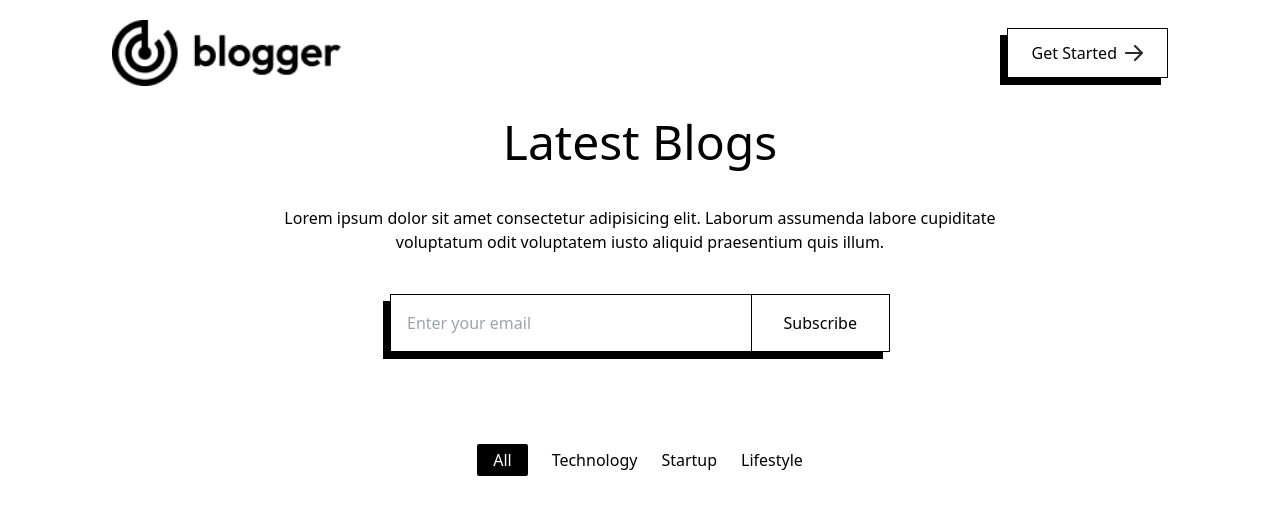
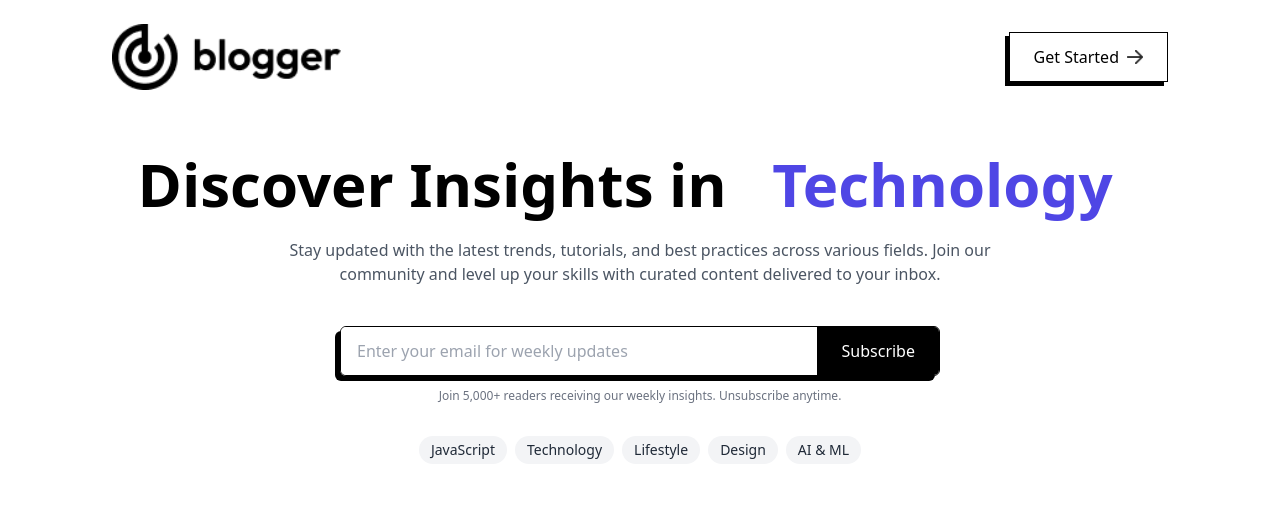
Before and after one commit to piyushstacks/nextBlogApp, a Next.js app: page / in a window 1280 px wide. Shown: the top 514 px of the page. Built offline with nearby package versions, Linux system fonts and the light colour scheme; no server answers; the database is empty.

Commit message:
added the animation and handled bugs

```diff
--- a/components/BlogList.jsx
+++ b/components/BlogList.jsx
@@ -10,7 +10,7 @@ const BlogList = ({title}) => {
     const fetchBlogs = async () =>{
       const response = await axios.get('/api/blog');
       setBlogs(response.data.blogs);
-      console.log(response.data.blogs);
+      // console.log(response.data.blogs);
     }
 
     useEffect(()=>{
--- a/components/Header.jsx
+++ b/components/Header.jsx
@@ -1,22 +1,59 @@
 "use client";
-import React, { useState } from 'react';
+import React, { useState, useEffect } from 'react';
 import Image from 'next/image';
+import Link from 'next/link';
 import { assets } from '@/assets/assets';
 import axios from 'axios';
 import { toast } from 'react-toastify';
 
 const Header = () => {
   const [email, setEmail] = useState("");
+  const [isSubmitting, setIsSubmitting] = useState(false);
+  const [topicIndex, setTopicIndex] = useState(0);
+  const [fadeState, setFadeState] = useState("in");
+
+  // Topics to cycle through
+  const topics = [
+    "Web Development",
+    "Technology",
+    "Lifestyle",
+    "Programming",
+    "Design",
+    "AI & Machine Learning"
+  ];
+
+  // Animation effect for changing topics
+  useEffect(() => {
+    const intervalId = setInterval(() => {
+      // Start fade out
+      setFadeState("out");
+
+      // After fade out completes, change topic and fade in
+      setTimeout(() => {
+        setTopicIndex((prevIndex) => (prevIndex + 1) % topics.length);
+        setFadeState("in");
+      }, 500); // Match this with the CSS transition duration
+
+    }, 3000); // Change topic every 3 seconds
+
+    return () => clearInterval(intervalId);
+  }, [topics.length]);
 
   const onSubmitHandler = async (e) => {
     e.preventDefault();
+    if (!email) {
+      toast.error("Please enter your email address");
+      return;
+    }
+
+    setIsSubmitting(true);
     try {
       const formData = new FormData();
       formData.append("email", email);
 
       const response = await axios.post("/api/email", formData, {
         headers: {
-          "Content-Type": "multipart/form-data",  // ✅ Important for FormData
+          "Content-Type": "multipart/form-data",
         },
       });
 
@@ -29,52 +66,83 @@ const Header = () => {
     } catch (error) {
       toast.error("An error occurred. Please try again.");
       console.error("Email submission error:", error);
+    } finally {
+      setIsSubmitting(false);
     }
   };
 
   return (
-    <div className="py-5 px-5 md:px-12 lg:px-28">
+    <header className="py-6 px-5 md:px-12 lg:px-28">
+      {/* Navigation Bar */}
       <div className="flex justify-between items-center">
+        <Link href="/">
           <Image
             src={assets.logo}
             width={180}
-          alt="Company Logo"
+            alt="Blog Logo"
             className="w-[130px] sm:w-[180px] md:w-[200px] lg:w-[230px]"
           />
+        </Link>
 
-        <button className="flex items-center gap-2 font-medium py-1 px-3 sm:py-3 sm:px-6 border-black border border-solid shadow-[-7px_7px_0px_#000000]">
+        <Link href="/sign-in" className="flex items-center gap-2 font-medium py-2 px-4 sm:py-3 sm:px-6 border-black border border-solid shadow-[-4px_4px_0px_#000000] hover:shadow-[-2px_2px_0px_#000000] hover:translate-x-[2px] hover:translate-y-[2px] transition-all bg-white">
           Get Started
-          <Image src={assets.arrow} alt="Arrow Icon" />
-        </button>
+          <Image src={assets.arrow} alt="Arrow Icon" width={16} height={16} />
+        </Link>
       </div>
 
-      <div className="text-center my-8">
-        <h1 className="text-3xl sm:text-5xl font-medium">Latest Blogs</h1>
-        <p className="mt-10 max-w-[740px] mx-auto text-xs sm:text-base">
-          Lorem ipsum dolor sit amet consectetur adipisicing elit. Laborum assumenda labore cupiditate voluptatum odit voluptatem iusto aliquid praesentium quis illum.
+      {/* Hero Section */}
+      <div className="text-center my-12 md:my-16">
+        <h1 className="text-3xl sm:text-5xl md:text-6xl font-bold leading-tight">
+          Discover Insights in{" "}
+          <span
+            className={`text-indigo-600 inline-block min-w-[280px] sm:min-w-[400px] transition-opacity duration-500 ${fadeState === "out" ? "opacity-0" : "opacity-100"}`}
+          >
+            {topics[topicIndex]}
+          </span>
+        </h1>
+
+        <p className="mt-6 max-w-[740px] mx-auto text-sm sm:text-base text-gray-600">
+          Stay updated with the latest trends, tutorials, and best practices across various fields.
+          Join our community and level up your skills with curated content delivered to your inbox.
         </p>
 
-        {/* Fixed: onSubmit moved to <form> */}
+        {/* Email Subscription Form */}
+        <div className="mt-10 max-w-[600px] mx-auto">
           <form
-          className="flex justify-between max-w-[500px] scale-75 sm:scale-100 mx-auto mt-10 border border-black shadow-[-7px_7px_0px_#000000]"
+            className="flex flex-col sm:flex-row justify-between mx-auto border border-black rounded-md overflow-hidden shadow-[-5px_5px_0px_#000000]"
             onSubmit={onSubmitHandler}
           >
             <input
               onChange={(e) => setEmail(e.target.value)}
               value={email}
               type="email"
-            placeholder="Enter your email"
-            className="pl-4 outline-none w-full"
+              placeholder="Enter your email for weekly updates"
+              className="pl-4 py-3 outline-none w-full bg-white"
+              required
             />
             <button
               type="submit"
-            className="border-l border-black py-4 px-4 sm:px-8 active:bg-gray-600 active:text-white"
+              disabled={isSubmitting}
+              className={`border-t sm:border-t-0 sm:border-l border-black py-3 px-6 font-medium bg-black text-white hover:bg-gray-800 transition-colors ${isSubmitting ? 'opacity-70 cursor-not-allowed' : ''}`}
             >
-            Subscribe
+              {isSubmitting ? 'Subscribing...' : 'Subscribe'}
             </button>
           </form>
+          <p className="text-xs text-gray-500 mt-3">
+            Join 5,000+ readers receiving our weekly insights. Unsubscribe anytime.
+          </p>
+        </div>
+
+        {/* Tags/Categories */}
+        <div className="mt-8 flex flex-wrap justify-center gap-2">
+          <span className="px-3 py-1 bg-gray-100 text-gray-800 text-sm rounded-full">JavaScript</span>
+          <span className="px-3 py-1 bg-gray-100 text-gray-800 text-sm rounded-full">Technology</span>
+          <span className="px-3 py-1 bg-gray-100 text-gray-800 text-sm rounded-full">Lifestyle</span>
+          <span className="px-3 py-1 bg-gray-100 text-gray-800 text-sm rounded-full">Design</span>
+          <span className="px-3 py-1 bg-gray-100 text-gray-800 text-sm rounded-full">AI & ML</span>
         </div>
       </div>
+    </header>
   );
 };
 
```
Lines whose indentation alone changed are shown as unchanged.
